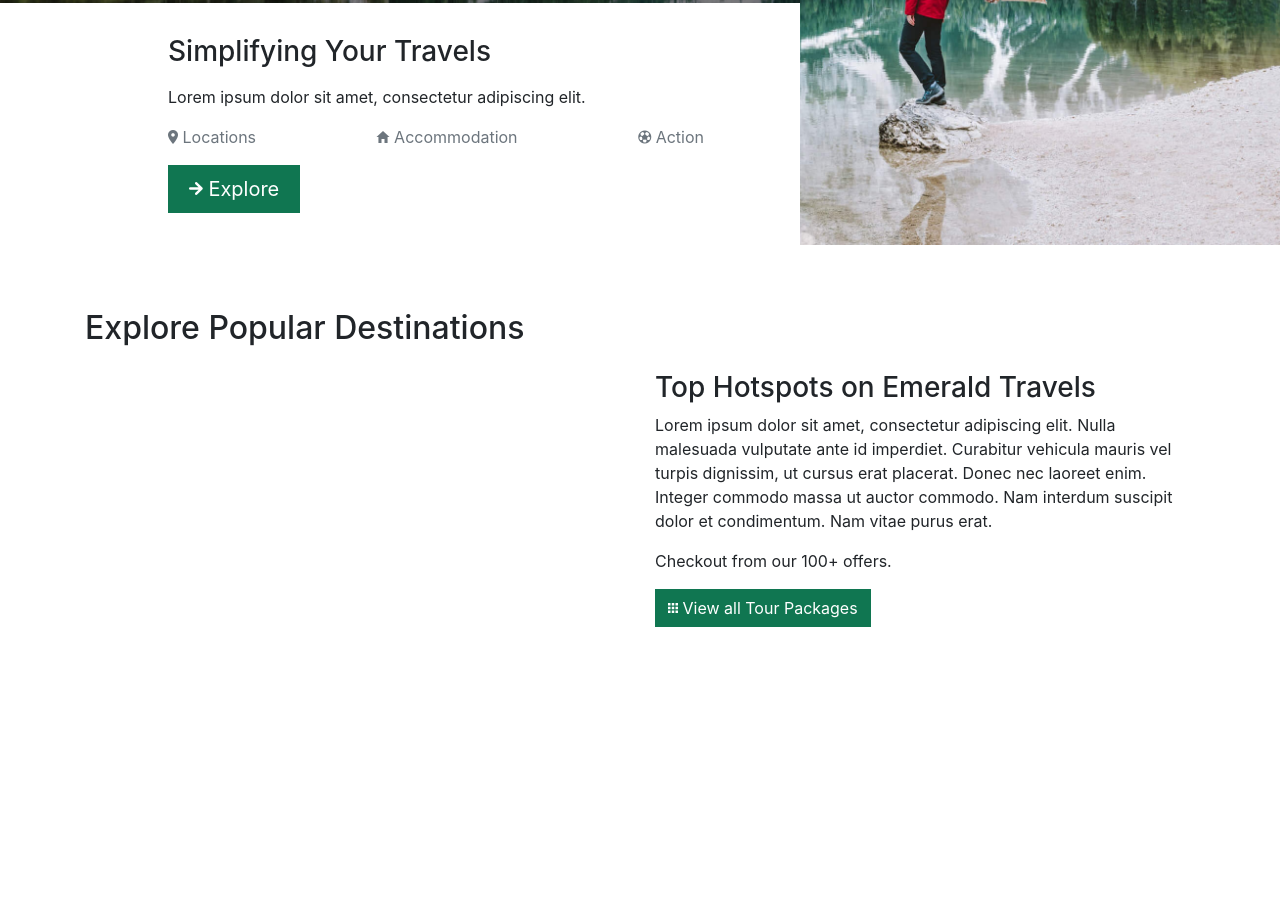
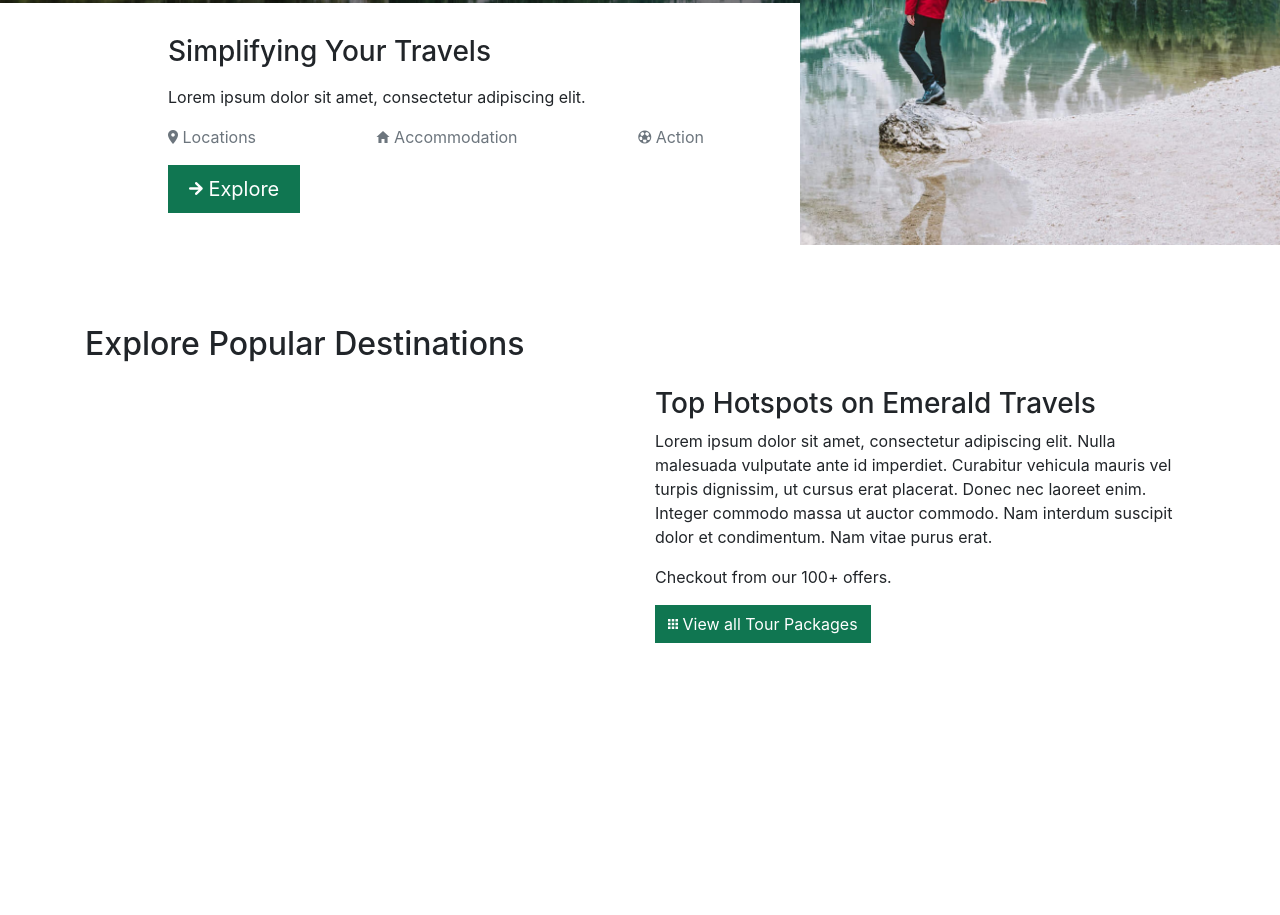
Before and after one commit to zaxwebs/emerald-travels-homepage, a website built with Parcel: page src/index.html in a window 1280 px wide. Shown: the part 585-1500 px from the top of the page. Built offline with nearby package versions, Linux system fonts and the light colour scheme.

Commit message:
Increased vertical padding for sections

```diff
--- a/src/styles/main.scss
+++ b/src/styles/main.scss
@@ -60,7 +60,7 @@
 }
 
 section {
-	padding: (4 * $spacer) 0;
+	padding: (5 * $spacer) 0;
 }
 
 // UTILS
```
